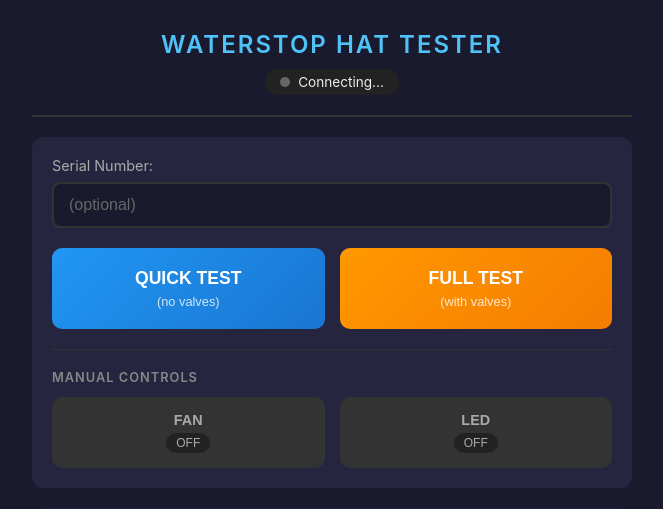
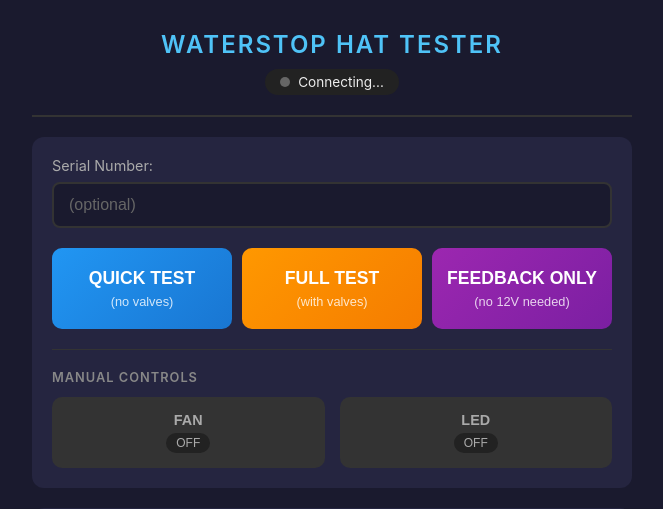
Before and after one commit to TotallyGoneRon/waterstop_tester, a Flask app: page / in a window 1280 px wide. Shown: the top 509 px of the page, without its empty margins (308-971 px from the left). Run offline with Flask 2, Linux system fonts and the light colour scheme; data that the repository does not hold is empty; some libraries are stand-ins or nearby versions.

Commit message:
Add feedback-only test, GPIO cleanup on manual control off
- Added "Feedback Only" test button (purple) for testing without 12V power
- GPIO cleanup now happens when both fan and LED are turned off
- Safe to swap HAT after turning off manual controls

Co-Authored-By: Claude Opus 4.5 <noreply@anthropic.com>

```diff
--- a/app.py
+++ b/app.py
@@ -138,6 +138,8 @@ def run_test_thread(test_type, serial):
         # Run tests
         if test_type == 'full':
             results = tester.run_full_test()
+        elif test_type == 'feedback':
+            results = tester.run_feedback_test()
         else:
             results = tester.run_quick_test()
 
@@ -257,6 +259,11 @@ def handle_toggle_fan(data):
                 tester.turn_fan_off()
                 manual_control['fan_on'] = False
 
+                # Cleanup GPIO if both fan and LED are off (safe to swap HAT)
+                if not manual_control['fan_on'] and not manual_control['led_on']:
+                    tester.cleanup()
+                    manual_control['gpio_tester'] = None
+
             emit('fan_state', {'on': manual_control['fan_on']})
             socketio.emit('fan_state', {'on': manual_control['fan_on']})
 
@@ -298,6 +305,11 @@ def handle_toggle_led(data):
                 tester.turn_led_off()
                 manual_control['led_on'] = False
 
+                # Cleanup GPIO if both fan and LED are off (safe to swap HAT)
+                if not manual_control['fan_on'] and not manual_control['led_on']:
+                    tester.cleanup()
+                    manual_control['gpio_tester'] = None
+
             emit('led_state', {'on': manual_control['led_on']})
             socketio.emit('led_state', {'on': manual_control['led_on']})
 
--- a/static/style.css
+++ b/static/style.css
@@ -102,8 +102,8 @@ header h1 {
 
 .test-buttons {
     display: grid;
-    grid-template-columns: 1fr 1fr;
-    gap: 15px;
+    grid-template-columns: 1fr 1fr 1fr;
+    gap: 10px;
 }
 
 .btn {
@@ -145,6 +145,16 @@ header h1 {
 
 .btn-full:hover {
     background: linear-gradient(135deg, #ffa726, #ff9800);
+    transform: translateY(-2px);
+}
+
+.btn-feedback {
+    background: linear-gradient(135deg, #9c27b0, #7b1fa2);
+    color: white;
+}
+
+.btn-feedback:hover {
+    background: linear-gradient(135deg, #ab47bc, #9c27b0);
     transform: translateY(-2px);
 }
 
@@ -415,9 +425,13 @@ header h1 {
 }
 
 /* Responsive */
-@media (max-width: 400px) {
+@media (max-width: 500px) {
     .test-buttons {
-        grid-template-columns: 1fr;
+        grid-template-columns: 1fr 1fr;
+    }
+
+    .test-buttons .btn-feedback {
+        grid-column: span 2;
     }
 
     .summary-content {
@@ -425,3 +439,13 @@ header h1 {
         gap: 10px;
     }
 }
+
+@media (max-width: 350px) {
+    .test-buttons {
+        grid-template-columns: 1fr;
+    }
+
+    .test-buttons .btn-feedback {
+        grid-column: span 1;
+    }
+}
--- a/templates/index.html
+++ b/templates/index.html
@@ -31,6 +31,10 @@
                 <button id="fullTestBtn" class="btn btn-full" onclick="runTest('full')">
                     <span class="btn-title">FULL TEST</span>
                     <span class="btn-subtitle">(with valves)</span>
+                </button>
+                <button id="feedbackTestBtn" class="btn btn-feedback" onclick="runTest('feedback')">
+                    <span class="btn-title">FEEDBACK ONLY</span>
+                    <span class="btn-subtitle">(no 12V needed)</span>
                 </button>
             </div>
 
@@ -94,6 +98,8 @@
             'Cold Valve Cycle', 'Hot Valve Cycle'
         ];
 
+        const feedbackTests = ['Feedback Pins'];
+
         // Connection status
         socket.on('connect', () => {
             updateConnectionStatus(true);
@@ -143,7 +149,14 @@
         // Test started
         socket.on('test_started', (data) => {
             setRunningState(true);
-            const tests = data.type === 'full' ? fullTests : quickTests;
+            let tests;
+            if (data.type === 'full') {
+                tests = fullTests;
+            } else if (data.type === 'feedback') {
+                tests = feedbackTests;
+            } else {
+                tests = quickTests;
+            }
             initializeResults(tests);
         });
 
@@ -181,17 +194,22 @@
             isRunning = running;
             const quickBtn = document.getElementById('quickTestBtn');
             const fullBtn = document.getElementById('fullTestBtn');
+            const feedbackBtn = document.getElementById('feedbackTestBtn');
 
             if (running) {
                 quickBtn.disabled = true;
                 fullBtn.disabled = true;
+                feedbackBtn.disabled = true;
                 quickBtn.classList.add('disabled');
                 fullBtn.classList.add('disabled');
+                feedbackBtn.classList.add('disabled');
             } else {
                 quickBtn.disabled = false;
                 fullBtn.disabled = false;
+                feedbackBtn.disabled = false;
                 quickBtn.classList.remove('disabled');
                 fullBtn.classList.remove('disabled');
+                feedbackBtn.classList.remove('disabled');
             }
         }
 
```
Also changed, not shown: gpio_tests.py (+15 -0 lines).
